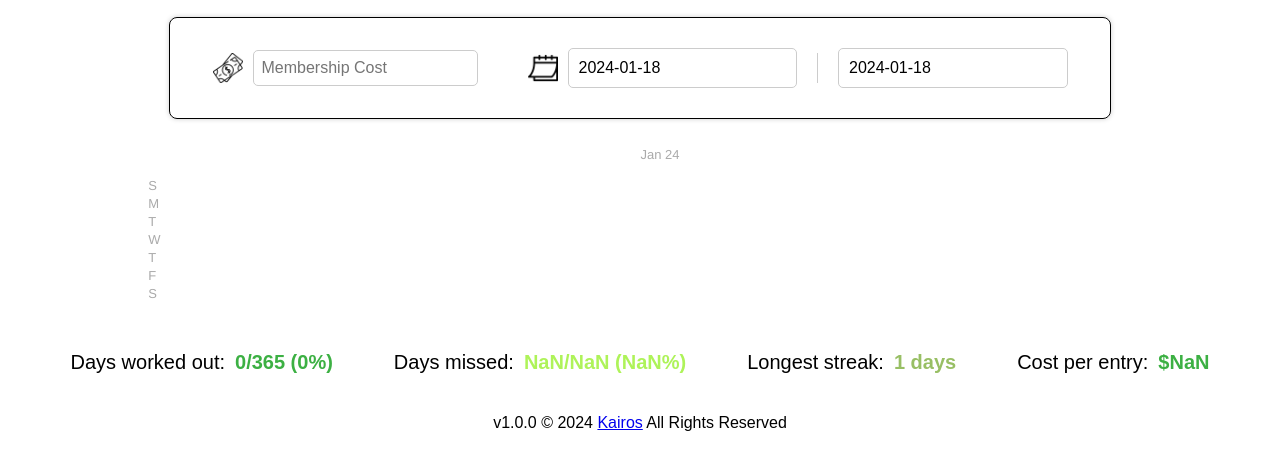
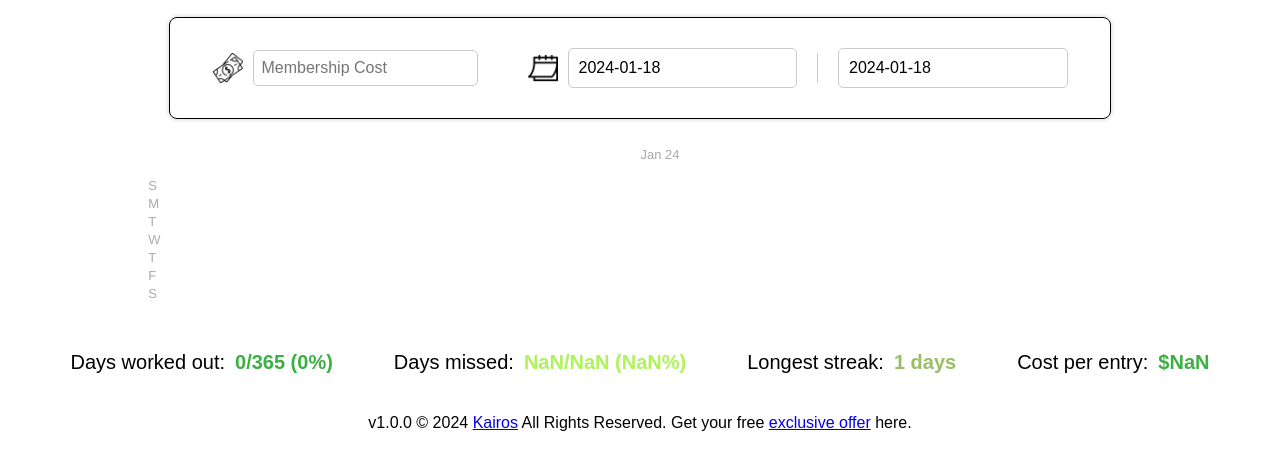
Before and after one commit to kairoskoh/GymTracker, a plain HTML site: page index.html in a window 1280 px wide. Shown: the part 234-704 px from the top of the page. Drawn offline with nearby package versions, Linux system fonts and the light colour scheme.

Commit message:
Add feedback form in footer

```diff
--- a/index.html
+++ b/index.html
@@ -283,7 +283,7 @@
     </script>
 
   <footer style="text-align: center; margin-top: 20px;">
-    <p>v1.0.0 © 2024 <a href="https://www.linkedin.com/in/kairoskoh/" target="_blank">Kairos</a> All Rights Reserved</p>
+    <p>v1.0.0 © 2024 <a href="https://www.linkedin.com/in/kairoskoh/" target="_blank">Kairos</a> All Rights Reserved. Get your free <a href="https://forms.gle/L64efPxVQKKLRtcT8">exclusive offer</a> here.</p>
   </footer>
 
 </body>
```
